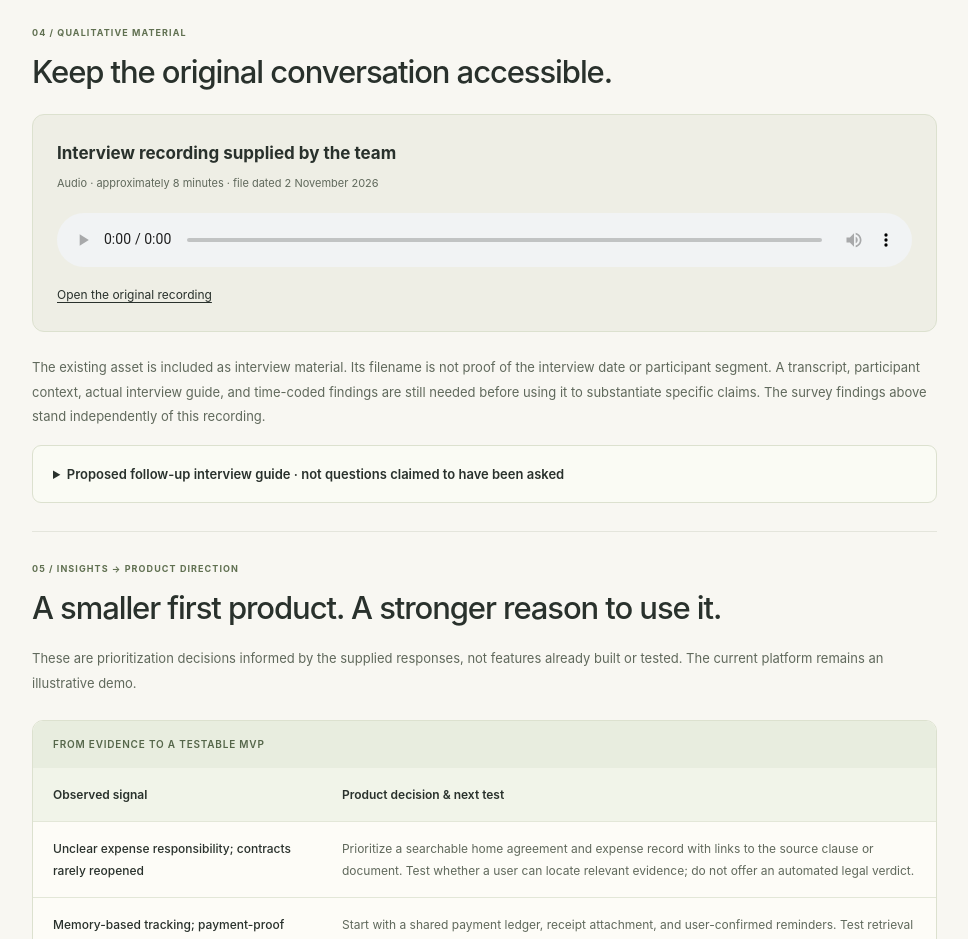
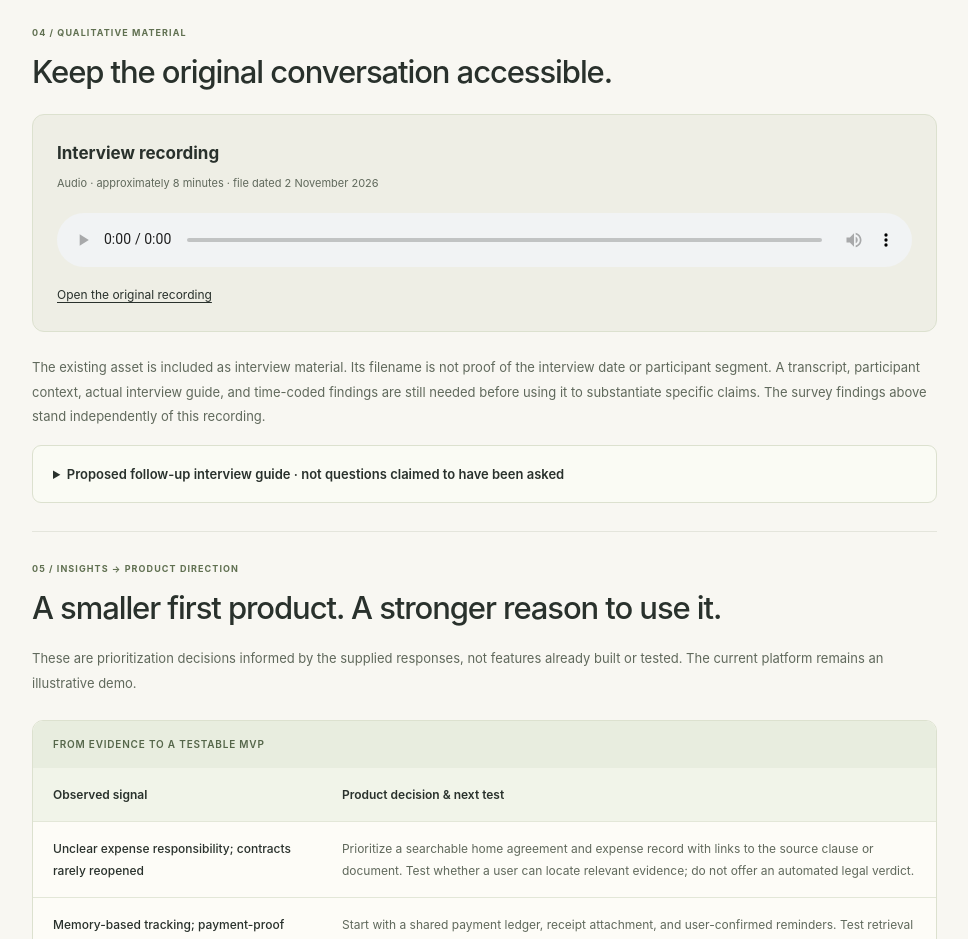
Before and after one commit to danielbirsan/proiect-ias, a plain HTML site: page fiki.html in a window 1280 px wide. Shown: the part 10320-11259 px from the top of the page, without its empty margins (293-1261 px from the left). Drawn offline with Linux system fonts and the light colour scheme.

Commit message:
Update interview recording figure in fiki.html

```diff
--- a/fiki.html
+++ b/fiki.html
@@ -135,7 +135,7 @@
 
             <section class="m2-block" id="m2-interviews" aria-labelledby="m2-interviews-heading">
               <p class="eyebrow">04 / QUALITATIVE MATERIAL</p><h3 id="m2-interviews-heading">Keep the original conversation accessible.</h3>
-              <figure class="m2-audio"><figcaption><strong>Interview recording supplied by the team</strong><span>Audio · approximately 8 minutes · file dated 2 November 2026</span></figcaption><audio controls preload="metadata" aria-label="Customer discovery interview recording"><source src="assets/WhatsApp%20Audio%202026-11-02%20at%2001.41.51.mp4" type="audio/mp4" />Your browser does not support this audio player. Use the recording link below.</audio><a href="assets/WhatsApp%20Audio%202026-11-02%20at%2001.41.51.mp4">Open the original recording</a></figure>
+              <figure class="m2-audio"><figcaption><strong>Interview recording</strong><span>Audio · approximately 8 minutes · file dated 2 November 2026</span></figcaption><audio controls preload="metadata" aria-label="Customer discovery interview recording"><source src="assets/WhatsApp%20Audio%202026-11-02%20at%2001.41.51.mp4" type="audio/mp4" />Your browser does not support this audio player. Use the recording link below.</audio><a href="assets/WhatsApp%20Audio%202026-11-02%20at%2001.41.51.mp4">Open the original recording</a></figure>
               <p>The existing asset is included as interview material. Its filename is not proof of the interview date or participant segment. A transcript, participant context, actual interview guide, and time-coded findings are still needed before using it to substantiate specific claims. The survey findings above stand independently of this recording.</p>
               <details class="m2-details"><summary>Proposed follow-up interview guide · not questions claimed to have been asked</summary><div><p>Start with a recent incident; show the concept only after understanding the current workflow. Ask permission before recording and record the participant’s role without publishing identifying details.</p><ol><li>Tell me about the last time you were unsure who should pay for something in your home. What happened next?</li><li>How did you find the agreement, invoice, messages, or proof of payment? Where did you look first?</li><li>What did the incident cost in money, time, or stress? What can you verify from your records?</li><li>How do you currently track payments and shared costs? Can you walk through a recent example without sharing sensitive data?</li><li>What already works well? Which tools have you stopped using, and why?</li><li>What happened the last time you needed move-in photos or a handover report?</li><li>After the problem interview: try finding a payment proof and creating a confirmed reminder in the prototype. Where do you hesitate?</li><li>What would stop you from inviting the other person or storing a document here? What would make a paid pilot worth considering?</li></ol></div></details>
             </section>
```
